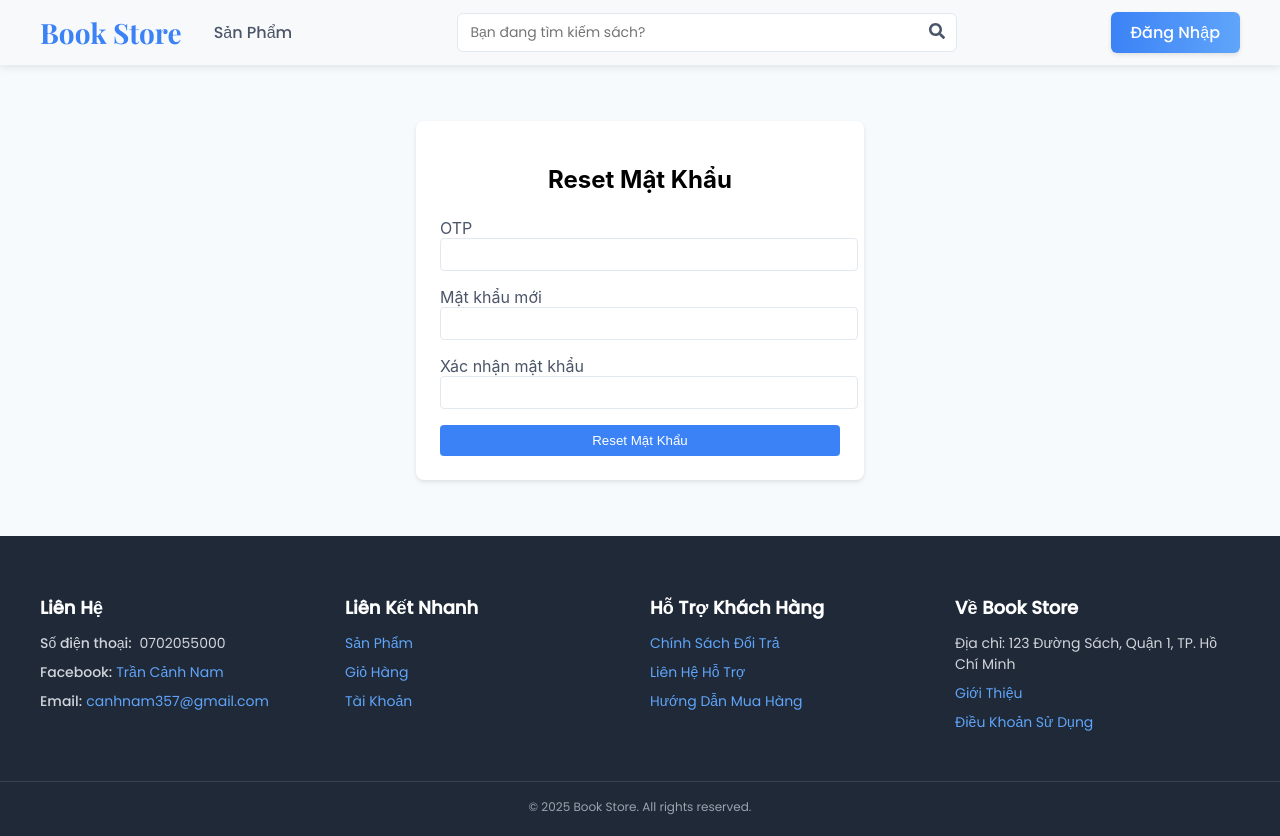
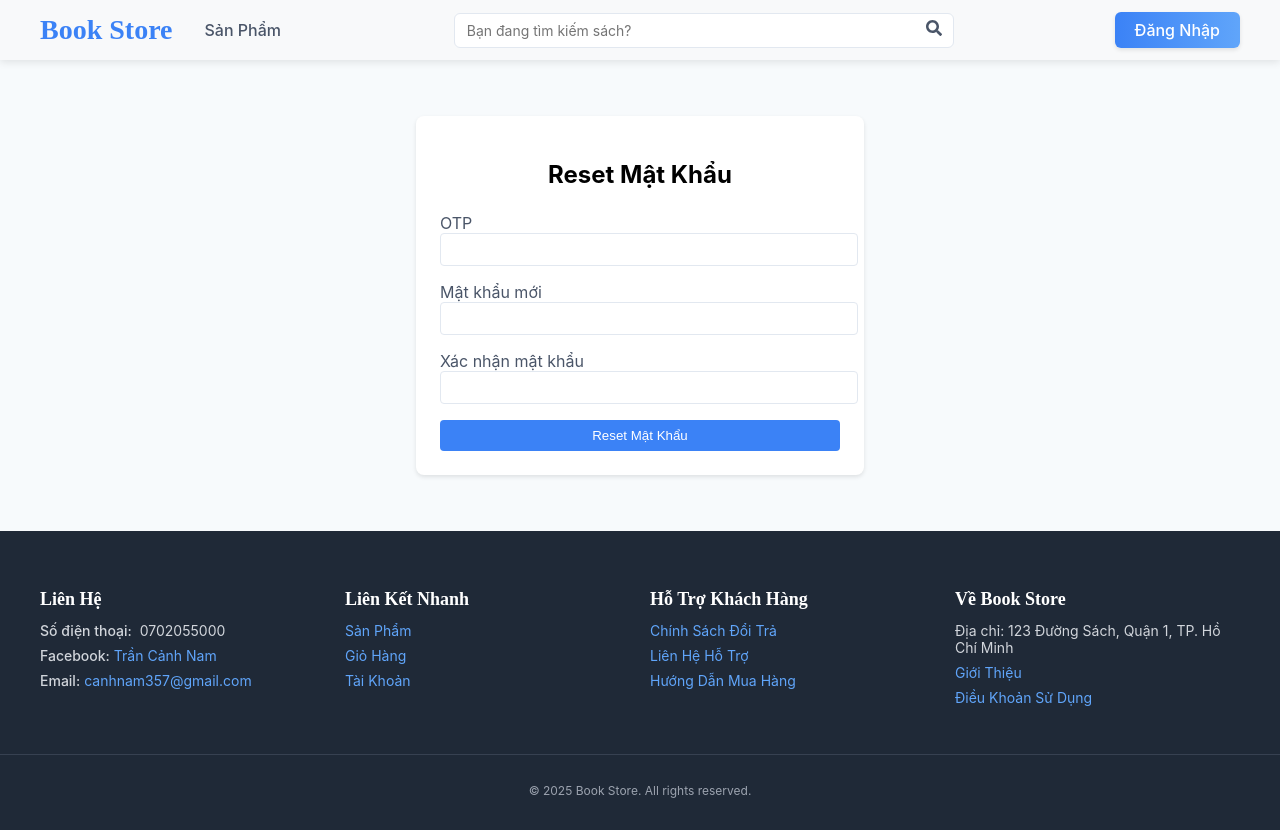
Before and after one commit to canhnam357/book-store, a React (Create React App) app: page /reset-password in a window 1280 px wide. Built offline with nearby package versions, Linux system fonts and the light colour scheme.

Commit message:
add font

```diff
--- a/src/components/Footer.css
+++ b/src/components/Footer.css
@@ -2,7 +2,7 @@
   background-color: #1f2937;
   color: #d1d5db;
   padding: 40px 0 20px;
-    font-family: 'Poppins', sans-serif;
+  font-family: 'Inter', sans-serif;
 }
 
 .footer-container {
@@ -26,6 +26,7 @@
   font-weight: 600;
   color: #ffffff;
   margin-bottom: 12px;
+  font-family: 'Lora', serif;
 }
 
 .footer-list {
@@ -64,7 +65,6 @@
 .footer-copyright {
   font-size: 12px;
   color: #9ca3af;
-    margin: 0;
 }
 
 /* Responsive */
--- a/src/components/Header.css
+++ b/src/components/Header.css
@@ -13,7 +13,7 @@
   display: flex;
   align-items: center;
   padding: 0 16px;
-  justify-content: space-between; /* Phân bố đều và xích các div về vị trí */
+  justify-content: space-between;
 }
 
 .header-left {
@@ -25,7 +25,7 @@
 .header-title {
   margin: 0;
   font-size: 28px;
-  font-family: 'Playfair Display', serif;
+  font-family: 'Lora', serif;
   font-weight: 700;
   color: #3b82f6;
 }
@@ -41,7 +41,7 @@
 }
 
 .header-center {
-  flex-grow: 1; /* Chiếm không gian giữa */
+  flex-grow: 1;
   max-width: 500px;
   position: relative;
 }
@@ -57,7 +57,7 @@
   padding: 8px 40px 8px 12px;
   border: 1px solid #e2e8f0;
   border-radius: 6px;
-  font-family: 'Poppins', sans-serif;
+  font-family: 'Inter', sans-serif;
   font-size: 14px;
   color: #2d3748;
   outline: none;
@@ -121,7 +121,7 @@
 }
 
 .header-search-title {
-  font-family: 'Poppins', sans-serif;
+  font-family: 'Inter', sans-serif;
   font-size: 12px;
   color: #2d3748;
   white-space: nowrap;
@@ -138,7 +138,7 @@
 
 .header-button {
   text-decoration: none;
-  font-family: 'Poppins', sans-serif;
+  font-family: 'Inter', sans-serif;
   font-weight: 500;
   font-size: 16px;
   transition: all 0.3s ease;
@@ -170,7 +170,7 @@
 }
 
 .header-username {
-  font-family: 'Poppins', sans-serif;
+  font-family: 'Inter', sans-serif;
   font-size: 16px;
   color: #4a5568;
 }
@@ -217,7 +217,7 @@
   justify-content: center;
   align-items: center;
   font-size: 12px;
-  font-family: 'Poppins', sans-serif;
+  font-family: 'Inter', sans-serif;
   font-weight: 600;
 }
 
@@ -250,7 +250,7 @@
   padding: 10px 16px;
   text-decoration: none;
   color: #2d3748;
-  font-family: 'Poppins', sans-serif;
+  font-family: 'Inter', sans-serif;
   font-size: 14px;
   background: none;
   border: none;
--- a/src/index.css
+++ b/src/index.css
@@ -1,13 +1,10 @@
 body {
   margin: 0;
-  font-family: -apple-system, BlinkMacSystemFont, 'Segoe UI', 'Roboto', 'Oxygen',
-    'Ubuntu', 'Cantarell', 'Fira Sans', 'Droid Sans', 'Helvetica Neue',
-    sans-serif;
+  font-family: 'Inter', system-ui, -apple-system, BlinkMacSystemFont, 'Segoe UI', Roboto, sans-serif;
   -webkit-font-smoothing: antialiased;
   -moz-osx-font-smoothing: grayscale;
 }
 
 code {
-  font-family: source-code-pro, Menlo, Monaco, Consolas, 'Courier New',
-    monospace;
+  font-family: 'Source Code Pro', Menlo, Monaco, Consolas, 'Courier New', monospace;
 }
```
Lines whose indentation alone changed are shown as unchanged.
